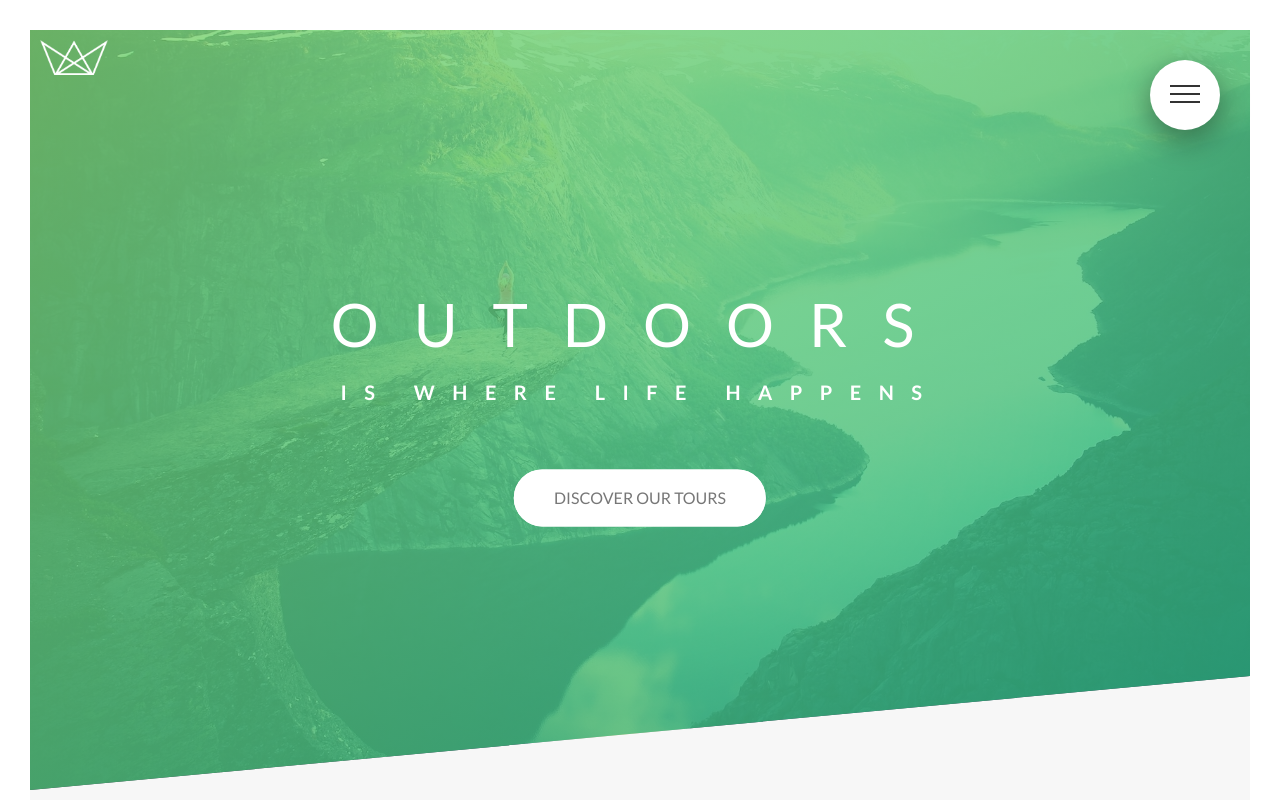
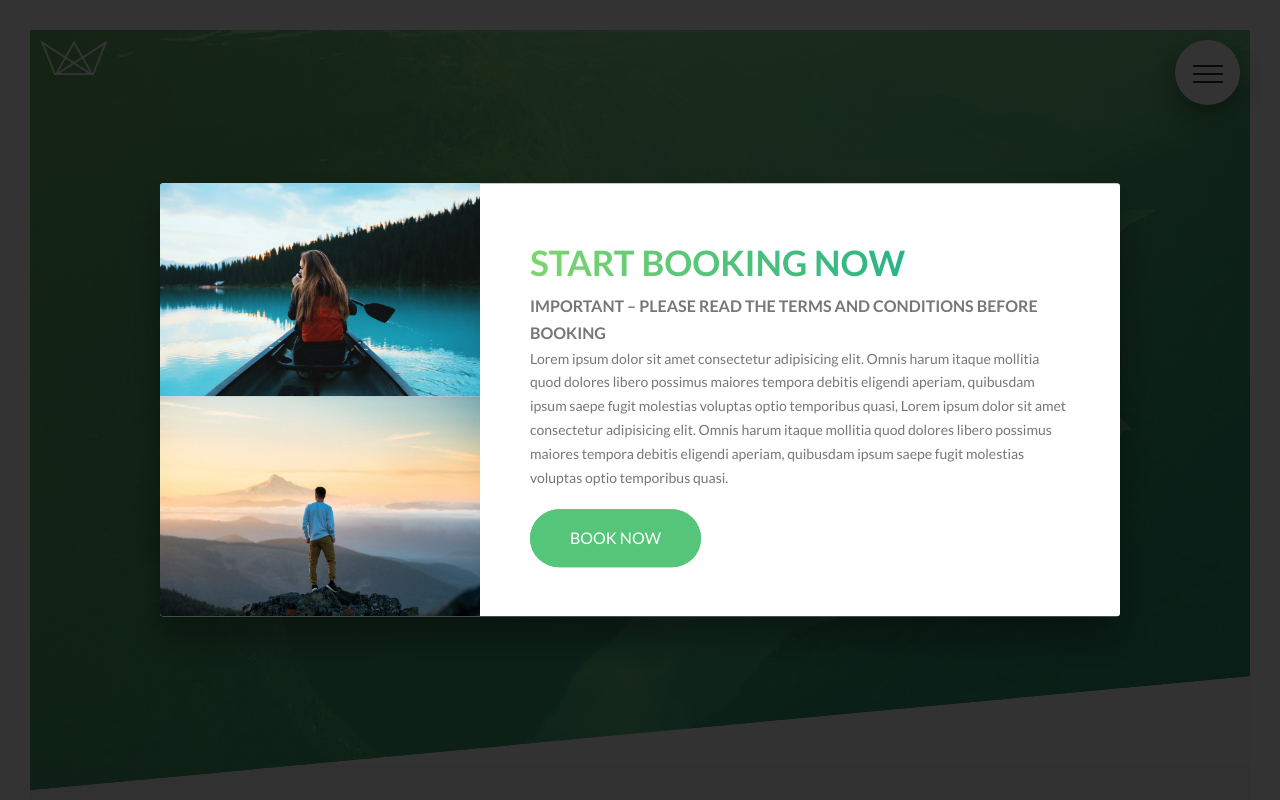
Before and after one commit to Yash0605/Natours, a website: page index.html in a window 1280 px wide. Shown: the top 800 px of the page. Drawn offline with Linux system fonts and the light colour scheme.

Commit message:
Updated the nav icon and started on the book now pop up

```diff
--- a/index.html
+++ b/index.html
@@ -385,6 +385,22 @@
       </div>
     </div>
   </footer>
+
+  <div class="popup">
+    <div class="popup_content">
+      <div class="popup_left">
+        <img src="img/nat-8.jpg" alt="Tour Image" class="popup_img">
+        <img src="img/nat-9.jpg" alt="Tour Image" class="popup_img">
+      </div>
+
+      <div class="popup_right">
+        <h2 class="header-secondary">Start booking Now</h2>
+        <h3 class="heading-tertiary">Important &ndash; Please read the terms and conditions before booking</h3>
+        <p class="popup_text">Lorem ipsum dolor sit amet consectetur adipisicing elit. Omnis harum itaque mollitia quod dolores libero possimus maiores tempora debitis eligendi aperiam, quibusdam ipsum saepe fugit molestias voluptas optio temporibus quasi, Lorem ipsum dolor sit amet consectetur adipisicing elit. Omnis harum itaque mollitia quod dolores libero possimus maiores tempora debitis eligendi aperiam, quibusdam ipsum saepe fugit molestias voluptas optio temporibus quasi.</p>
+        <a href="#" class="btn btn--green">Book now</a>
+      </div>
+    </div>
+  </div>
 </body>
 
 </html>
--- /dev/null
+++ b/sass/components/_popup.scss
@@ -0,0 +1,41 @@
+.popup {
+    height: 100vh;
+    width: 100%;
+    position: fixed;
+    top: 0;
+    left: 0;
+    background-color: rgba($color-black,0.8);
+    z-index: 99999;
+
+    &_content {
+        @include center-element;
+        width: 75%;
+        background-color: $color-white;
+        box-shadow: 0 2rem 4rem rgba($color-black, 0.4);
+        border-radius: 3px;
+        display: table;
+        overflow: hidden;
+    }
+
+    &_left {
+        width: 33.33333%;
+        display: table-cell;
+    }
+
+    &_right {
+        width: 66.66667%;
+        display: table-cell;
+        vertical-align: middle;
+        padding: 3rem 5rem;
+    }
+
+    &_img {
+        display: block;
+        width: 100%;
+    }
+
+    &_text {
+        font-size: 1.4rem;
+        margin-bottom: 2rem;
+    }
+}
--- a/sass/layout/_navigation.scss
+++ b/sass/layout/_navigation.scss
@@ -4,12 +4,12 @@
   }
 
   &_button {
-    height: 7rem;
-    width: 7rem;
+    height: 6.5rem;
+    width: 6.5rem;
     background-color: $color-white;
     border-radius: 50%;
-    top: 6rem;
-    right: 6rem;
+    top: 4rem;
+    right: 4rem;
     position: fixed;
     z-index: 2000;
     box-shadow: 0 1rem 3rem rgba($color-black, 0.4);
@@ -21,8 +21,8 @@
     position: fixed;
     height: 6rem;
     width: 6rem;
-    top: 6.5rem;
-    right: 6.5rem;
+    top: 4.5rem;
+    right: 4.5rem;
     background-image: radial-gradient(
       $color-primary-light,
       $color-primary-dark
@@ -138,4 +138,18 @@
   &_button:hover &_icon::after {
     top: 1rem;
   }
+
+  &_checkbox:checked + &_button &_icon {
+    background-color: transparent;
+  }
+
+  &_checkbox:checked + &_button &_icon::after {
+    top: 0;
+    transform: rotate(-135deg);
+  }
+
+  &_checkbox:checked + &_button &_icon::before {
+    top: 0;
+    transform: rotate(135deg);
+  }
 }
--- a/sass/main.scss
+++ b/sass/main.scss
@@ -16,6 +16,7 @@
 @import "components/story";
 @import "components/bg-video";
 @import "components/form";
+@import "components/popup";
 
 @import "layout/grid";
 @import "layout/header";
```
Also changed, not shown: css/style.css.
